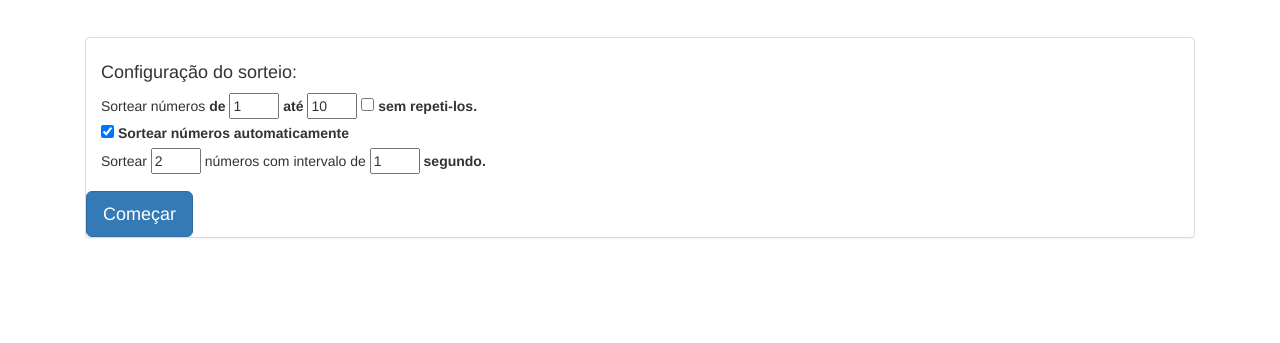
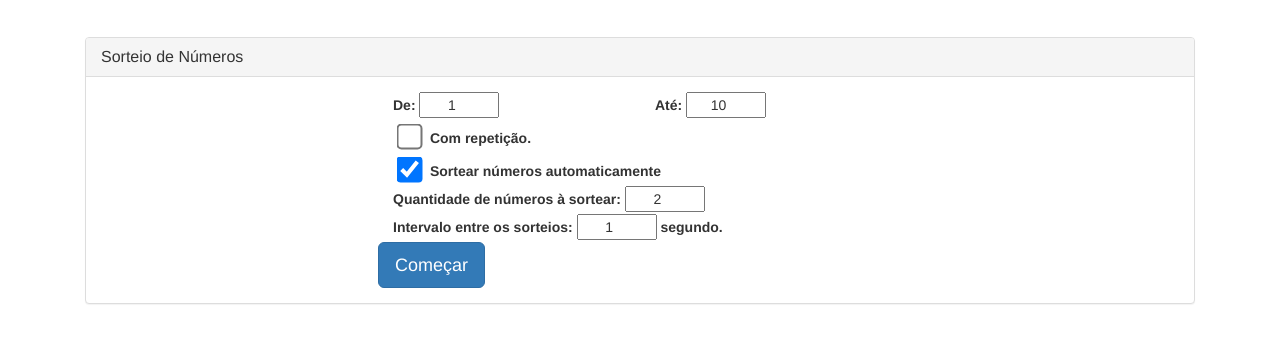
Before and after one commit to jonatan2m/sorteiaai, a website: page index.html at #/number in a window 1280 px wide. Both pictures are taken after a click on the checkbox "Sortear números automaticamente". Shown: the part 53-396 px from the top of the page. Drawn offline with Linux system fonts and the light colour scheme; files whose address does not match are found by name.

Commit message:
Alterações no layout da tela do sorteio de números

```diff
--- a/css/style.css
+++ b/css/style.css
@@ -31,5 +31,26 @@ body {
 }
 
 .input-number{
-	width: 50px;
+	font-size: 14px;
+	width: 80px;
+	text-align: center;
 }
+.checkbox-info{
+
+}
+.label-number{
+	font-size: 14px;
+}
+.panel-body > .row{
+	text-align: left;
+}
+input[type=checkbox]
+{
+  /* Double-sized Checkboxes */
+  -ms-transform: scale(2); /* IE */
+  -moz-transform: scale(2); /* FF */
+  -webkit-transform: scale(2); /* Safari and Chrome */
+  -o-transform: scale(2); /* Opera */
+  padding: 10px;
+  margin: 10px !important;
+}
--- a/views/number.html
+++ b/views/number.html
@@ -1,39 +1,45 @@
 <div  ng-controller="NumberController as number">
 	<section class="content" ng-show="number.config.show">
+
+
 		<div class="panel panel-default">
+			<div class="panel-heading">
+				<h3 class="panel-title">Sorteio de Números</h3>
+			</div>
 			<div class="panel-body">
 				<div class="row">
-
+					<div class="col-md-6 col-md-offset-3">
+						<div class="col-md-6">
+							<label class="label-number">De: </label>
+							<input type="number" class="input-number" placeholder="Início" min="0" ng-model="number.config.begin" id="min_range" />
+						</div>
+						<div class="col-md-6">
+							<label class="label-number">Até: </label>
+							<input type="number" class="input-number" min="0" placeholder="Fim" ng-model="number.config.end" id="max_range" />
+						</div>
 						<div class="col-md-12">
-						<h4>Configuração do sorteio:</h4>
-						Sortear números
-						<label>de</label>
-						<input type="number" class="input-number" placeholder="Início" min="0" ng-model="number.config.begin" id="min_range" />
-						<label>até</label>
-						<input type="number" class="input-number" min="0" placeholder="Fim" ng-model="number.config.end" id="max_range" />
 							<input type="checkbox" id="repeatNumber" ng-model="number.config.repeat" />
-						<label ng-if="number.config.repeat === false" for="repeatNumber">sem repeti-los.</label>
-						<label ng-if="number.config.repeat" for="repeatNumber">repetindo os números.</label>
+							<label class="label-number" for="repeatNumber">Com repetição.</label>
 						</div>
-				</div>
-				<div class="row">
 						<div class="col-md-12">
 							<input type="checkbox" id="autosort" ng-model="number.config.auto" />
 							<label for="autosort">Sortear números automaticamente</label>
 						</div>
+						<div class="col-md-12" ng-show="number.config.auto">
+							<label class="label-number">Quantidade de números à sortear: </label>
+							<input type="number" class="input-number" min="1" step="1" ng-model="number.config.autoLimit" id="autoLimit" />
 						</div>
-				<div class="row" ng-show="number.config.auto">
-					<div class="col-md-12">
-						Sortear <input type="number" class="input-number" min="1" step="1" ng-model="number.config.autoLimit" id="autoLimit" />
-						números com intervalo de <input type="number" min="1" max="5" step="1" class="input-number" ng-model="number.config.ticksPerSecond" id="ticksPerSecond" />
+						<div class="col-md-12" ng-show="number.config.auto">
+							<label class="label-number">Intervalo entre os sorteios: </label>
+							<input type="number" min="1" max="5" step="1" class="input-number" ng-model="number.config.ticksPerSecond" id="ticksPerSecond" />
 							<label ng-if="number.config.ticksPerSecond <= 1" for="repeatNumber">segundo.</label>
 							<label ng-if="number.config.ticksPerSecond > 1" for="repeatNumber">segundos.</label>
 						</div>
+						<div class="">
+							<input type="button" id="btnRaffle" ng-click="number.start()" class="btn btn-primary btn-lg"  value="Começar" />
 						</div>
 					</div>
-			<div class="row">
-				<div class="col-md-12">
-					<input type="button" id="btnRaffle" ng-click="number.start()" class="btn btn-primary btn-lg"  value="Começar" />
+				</div>
 			</div>
 		</div>
 	</section>
@@ -55,8 +61,5 @@
 				</div>
 			</div>
 		</div>
-			<div>
-				<!--<input type="button" id="btnRaffle" class="btn btn-lg" data-bind="click: newRaffle" value="Criar Sorteio" />-->
-			</div>
 	</section>
 </div>
```
Also changed, not shown: dist/SorteiaAI.min.js, dist/styles.css, dist/styles.min.css. Lines whose indentation alone changed are shown as unchanged.
